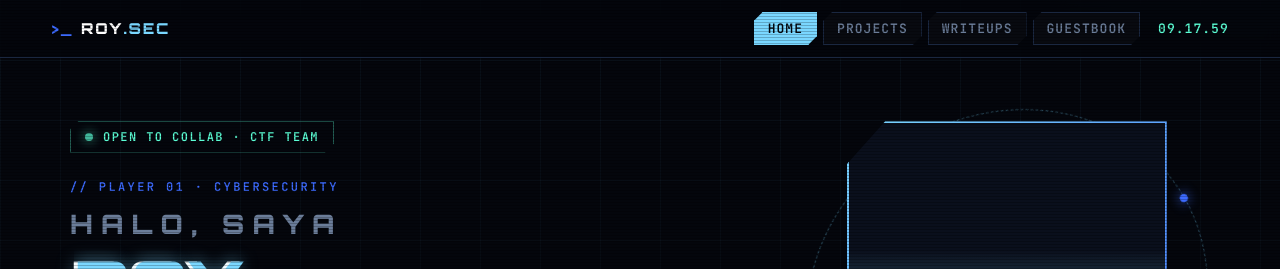
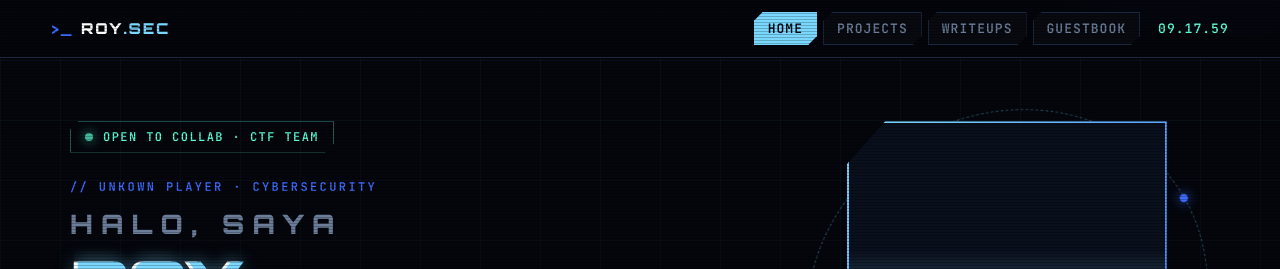
Before and after one commit to darvorolan-lang/information-of-darvorolan, a plain HTML site: page index.html in a window 1280 px wide. Shown: the top 269 px of the page. Drawn offline with Linux system fonts and the light colour scheme.

Commit message:
Update index.html

```diff
--- a/index.html
+++ b/index.html
@@ -15,7 +15,7 @@
   <section class="hero" style="margin-top:0">
     <div>
       <div class="status rise"><i></i><span id="status"></span></div>
-      <p class="kicker rise">// player 01 · cybersecurity</p>
+      <p class="kicker rise">// UNKOWN PLAYER · cybersecurity</p>
       <h1 class="rise"><span class="hello">HALO, SAYA</span><span class="glitch" data-f="name"></span></h1>
       <p class="role rise" data-f="role"></p>
       <p class="tagline rise" data-f="tagline"></p>
```
